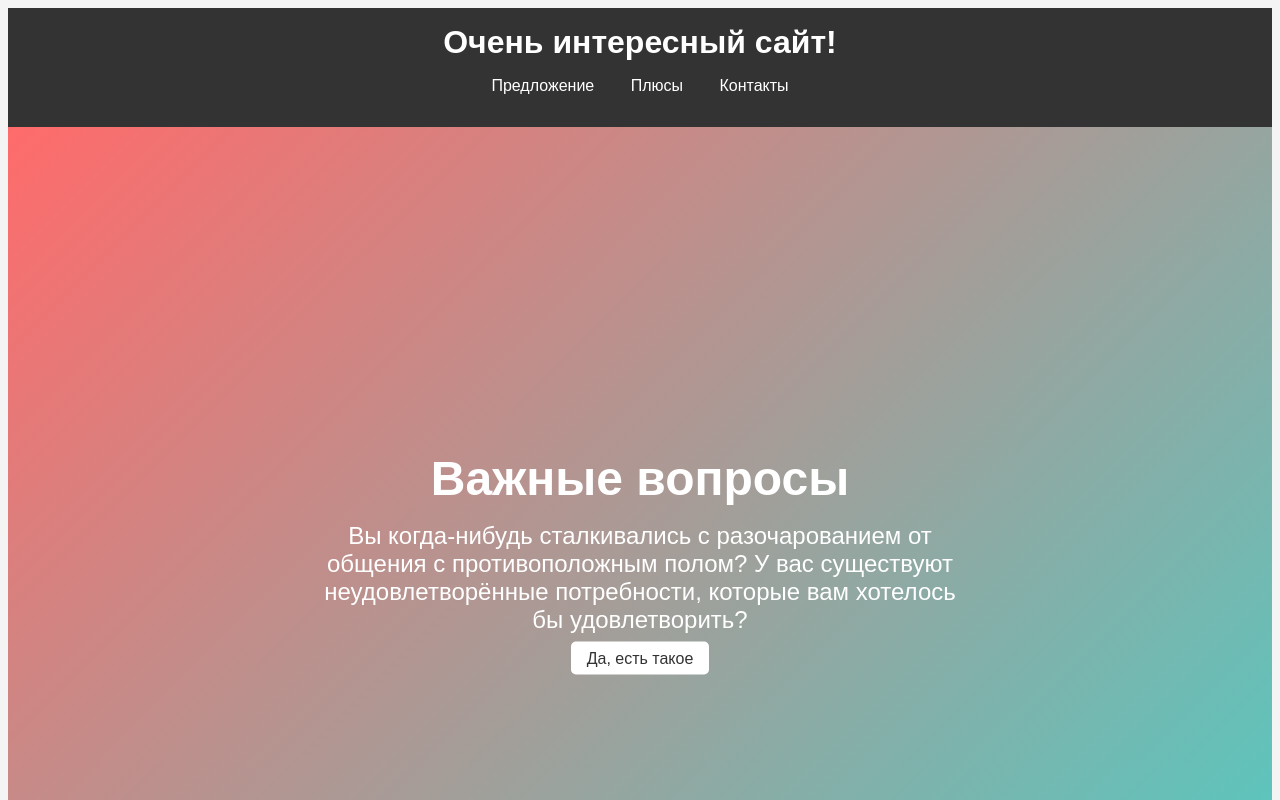
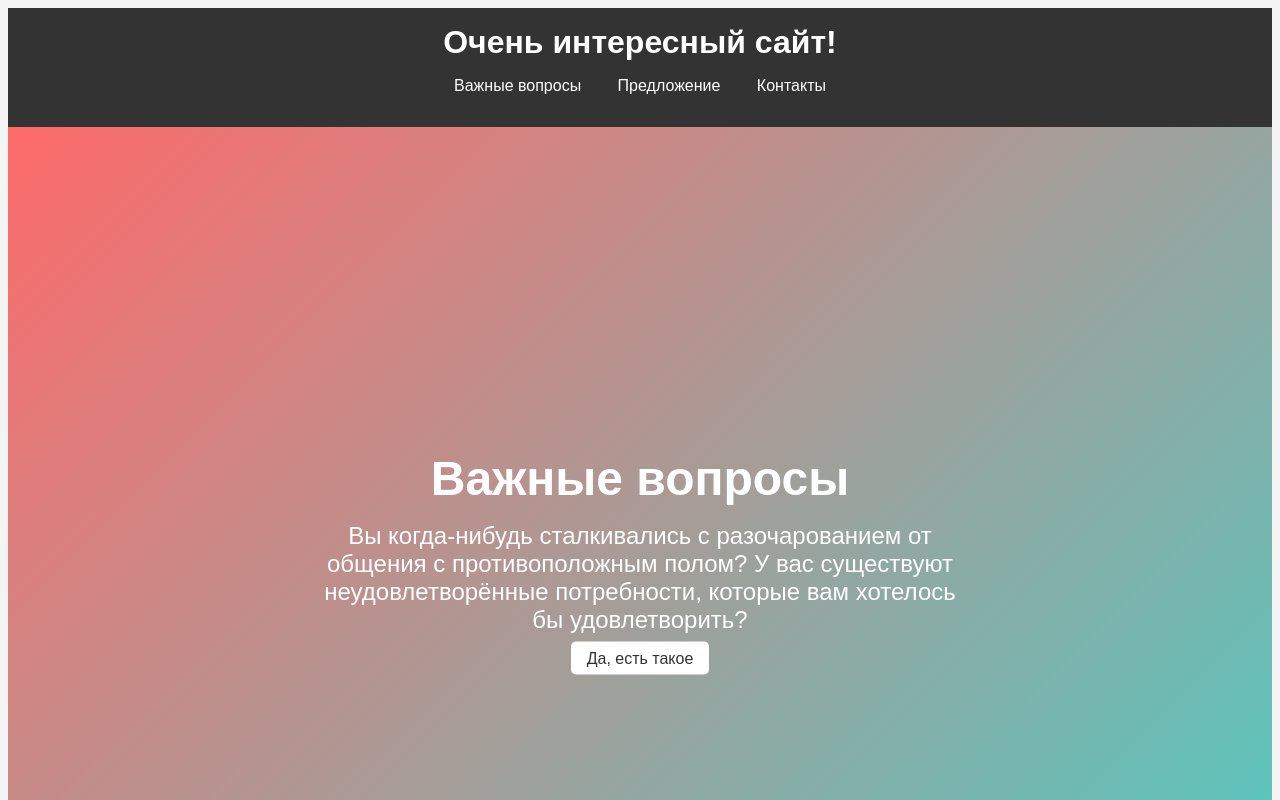
Before and after one commit to SodaRr/rofl, a plain HTML site: page index.html in a window 1280 px wide. Shown: the top 800 px of the page. Drawn offline with Linux system fonts and the light colour scheme.

Commit message:
Update index.html

```diff
--- a/index.html
+++ b/index.html
@@ -11,8 +11,8 @@
         <h1>Очень интересный сайт!</h1>
         <nav>
             <ul>
-                <li><a href="#about">Предложение</a></li>
-                <li><a href="#services">Плюсы</a></li>
+                <li><a href="#hero">Важные вопросы</a></li>
+                <li><a href="#services">Предложение</a></li>
                 <li><a href="#contact">Контакты</a></li>
             </ul>
         </nav>
```
